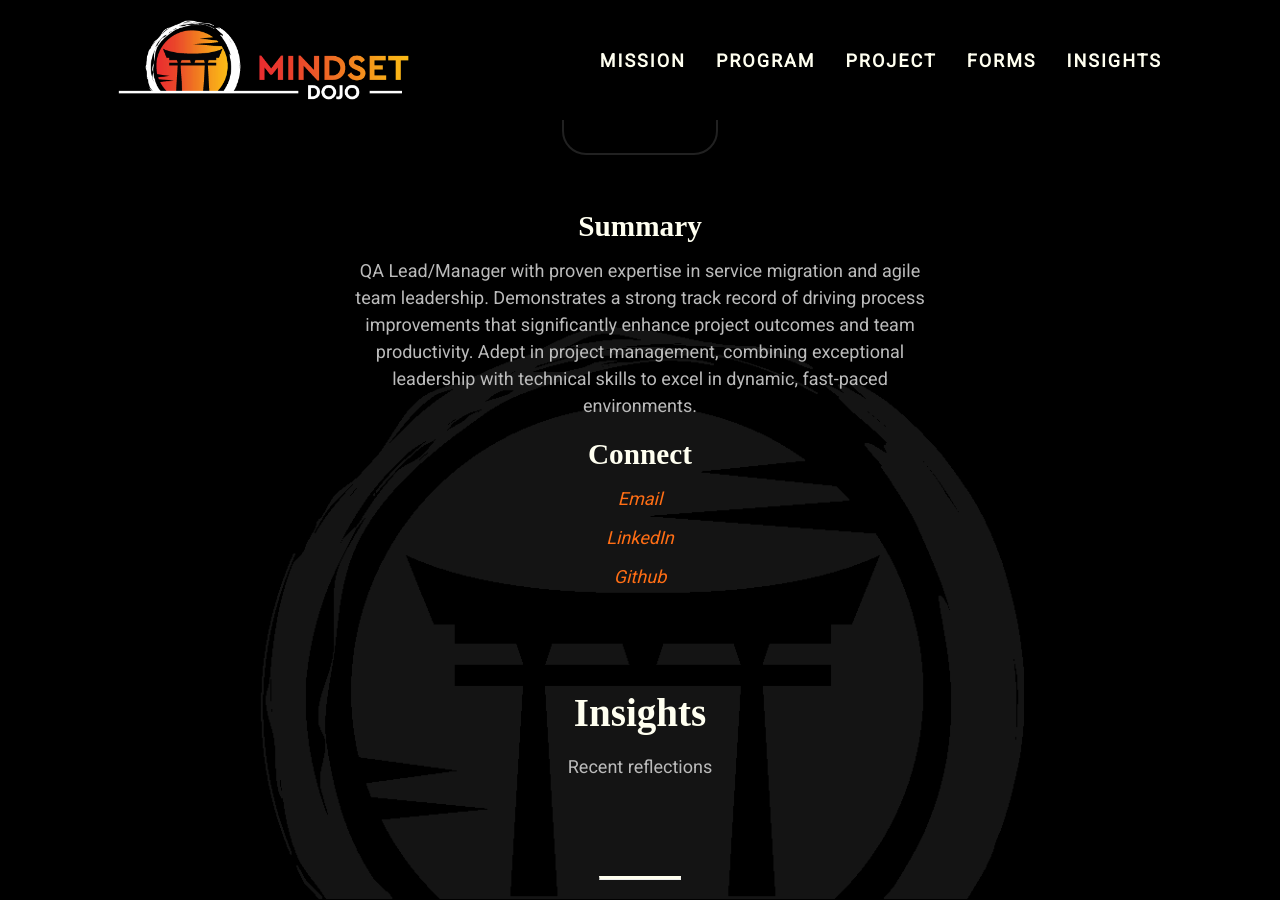
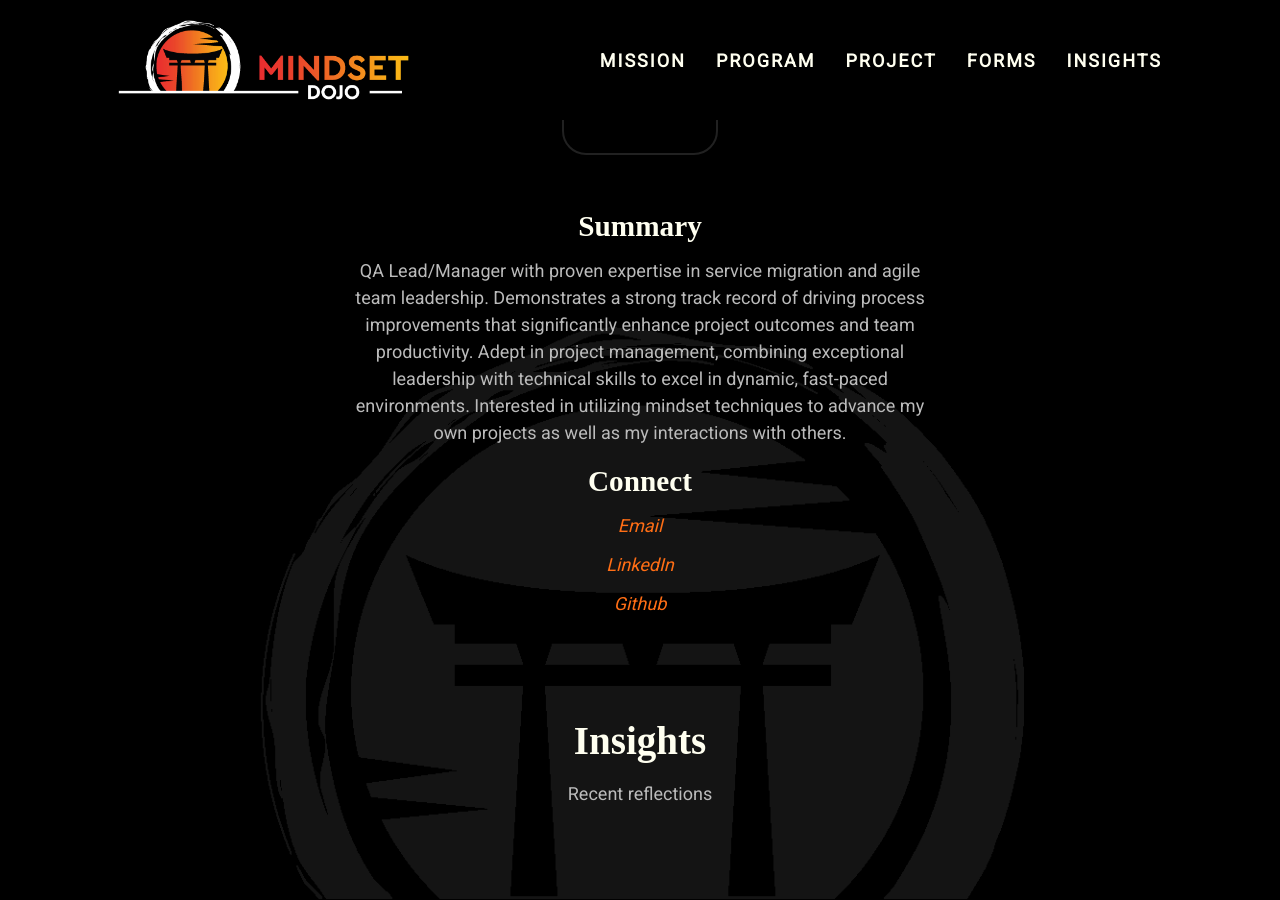
Before and after one commit to mindset-dojo/mindset-dojo.github.io, a Jekyll site: the page built from _authors/bill-westfall.md, in a window 1280 px wide and 900 px high, scrolled down 341 px. Built offline with Jekyll 4.4.1, drawn with Linux system fonts in a browser that asks for light colours; some web fonts are replaced.

Commit message:
add mindset reference

```diff
--- a/_authors/bill-westfall.md
+++ b/_authors/bill-westfall.md
@@ -15,7 +15,7 @@
 about: |
   ### Summary
 
-  QA Lead/Manager with proven expertise in service migration and agile team leadership. Demonstrates a strong track record of driving process improvements that significantly enhance project outcomes and team productivity. Adept in project management, combining exceptional leadership with technical skills to excel in dynamic, fast-paced environments.
+  QA Lead/Manager with proven expertise in service migration and agile team leadership. Demonstrates a strong track record of driving process improvements that significantly enhance project outcomes and team productivity. Adept in project management, combining exceptional leadership with technical skills to excel in dynamic, fast-paced environments. Interested in utilizing mindset techniques to advance my own projects as well as my interactions with others.
 
   ### Connect
 
```
